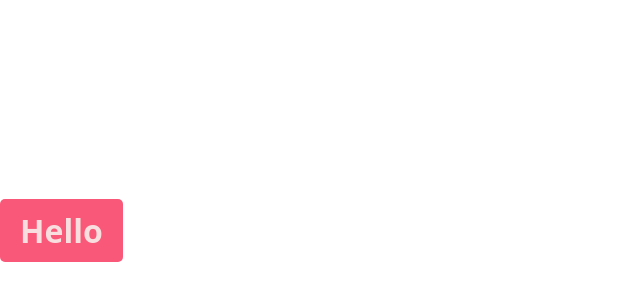
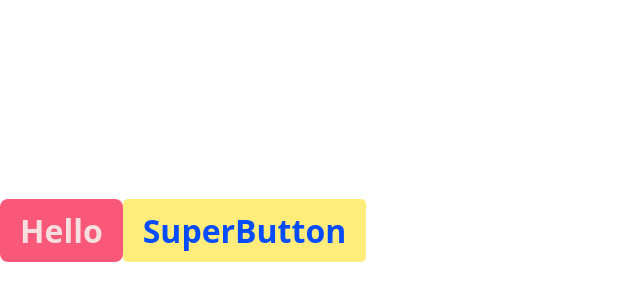
Before and after one commit to Trivium-bv/layout_styled_components, a React (Vite) app: page / in a window 1280 px wide. Shown: the part 170-470 px from the top of the page, without its empty margins (0-640 px from the left). Built offline with nearby package versions, Linux system fonts and the light colour scheme.

Commit message:
extends styles

```diff
--- a/src/App.tsx
+++ b/src/App.tsx
@@ -6,6 +6,7 @@ function App() {
         <>
             <Box>
                 <StyledBtn>Hello</StyledBtn>
+                <SuperButton>SuperButton</SuperButton>
             </Box>
         </>
     )
@@ -16,12 +17,16 @@ const StyledBtn = styled.button`
     border: none;
     background-color: #fa5879;
     padding: 10px 20px;
-    border-radius: 5px;
     color: #f8dede;
     font-size: 2rem;
     font-weight: bold;
 `
-
+//расширения "extends"
+const SuperButton = styled(StyledBtn)`
+    border-radius: 5px;
+    background-color: #ffed7b;
+    color: #064cff;
+`
 
 const Box = styled.div`
     height: 100vh;
```
